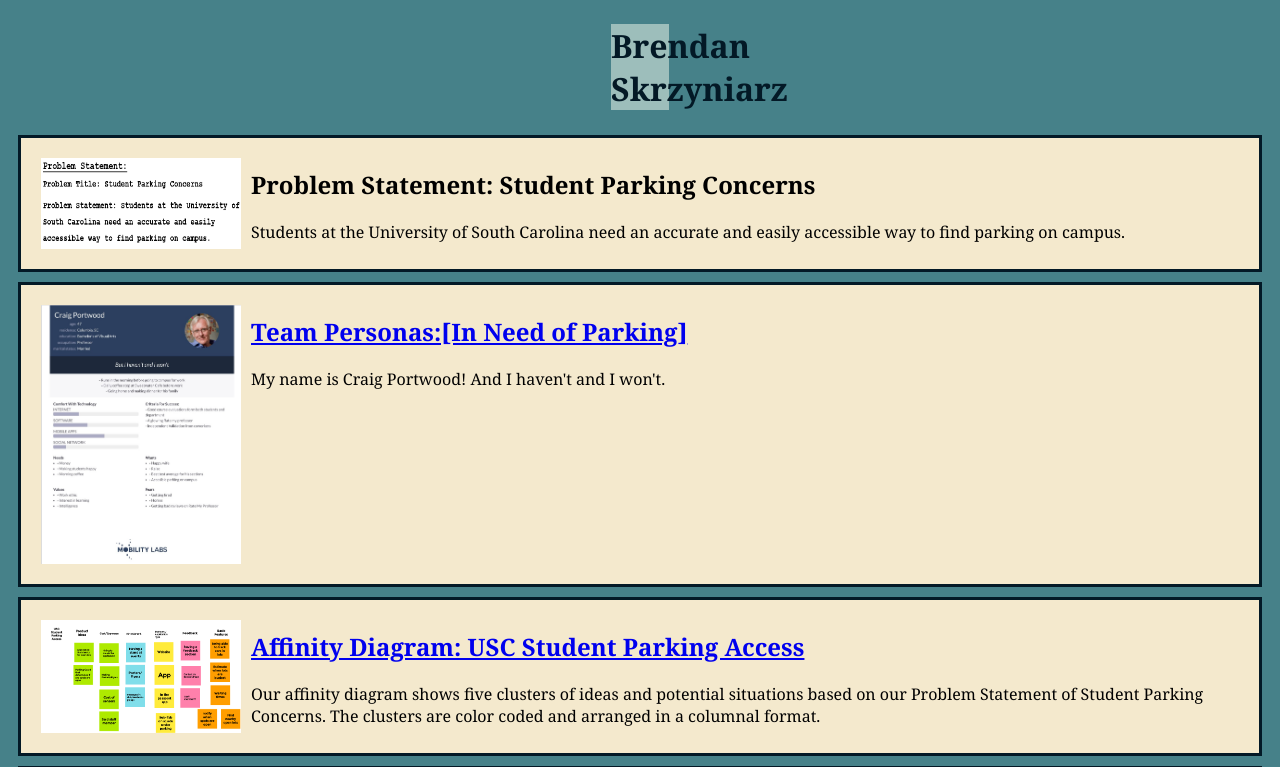
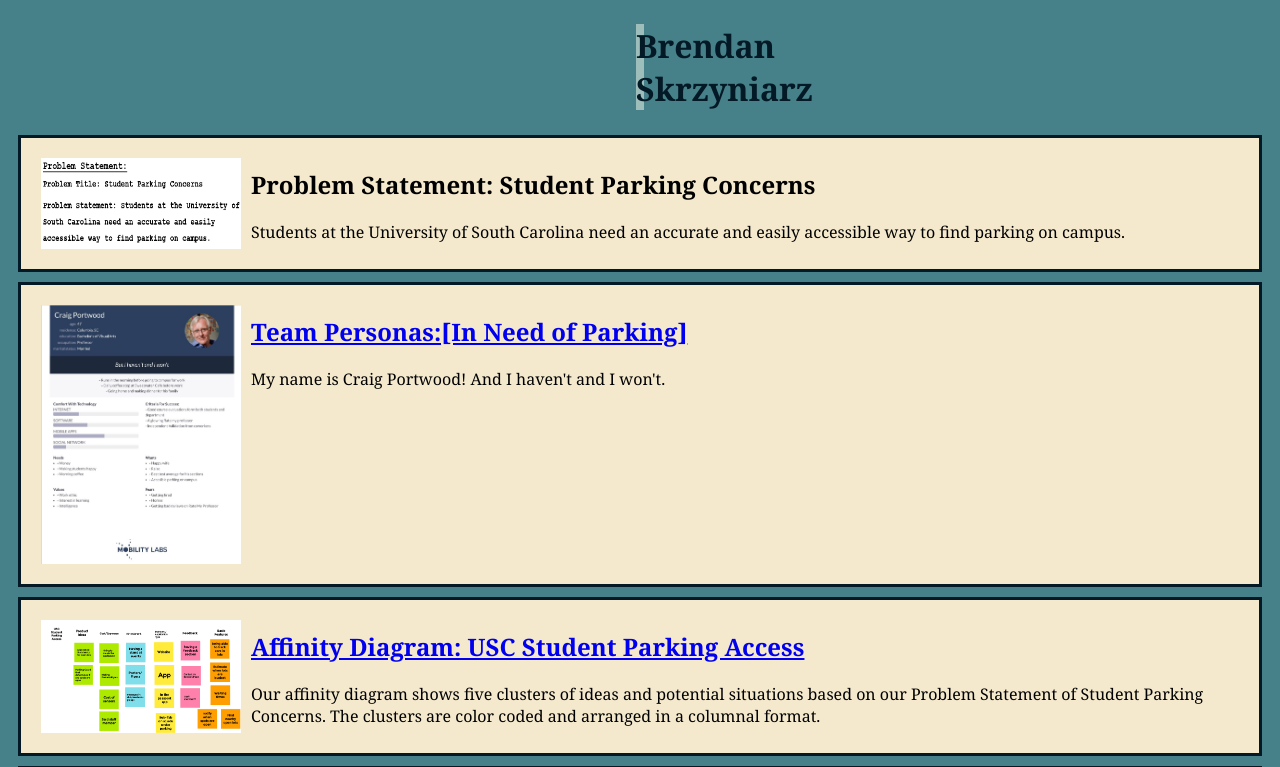
Before and after one commit to brenskrz/brenskrz.github.io, a plain HTML site: page index.html in a window 1280 px wide. Shown: the top 767 px of the page. Drawn offline with Linux system fonts and the light colour scheme.

Commit message:
Update styles.css

```diff
--- a/styles.css
+++ b/styles.css
@@ -6,8 +6,8 @@
     color: #031926;
     text-align: center;
     display: center;
-    margin-left: 600px;
-    margin-right: 600px;
+    margin-left: 625px;
+    margin-right: 625px;
     background: #9DBEBB;
     border-style: solid;
     border-color: #468189;
```
